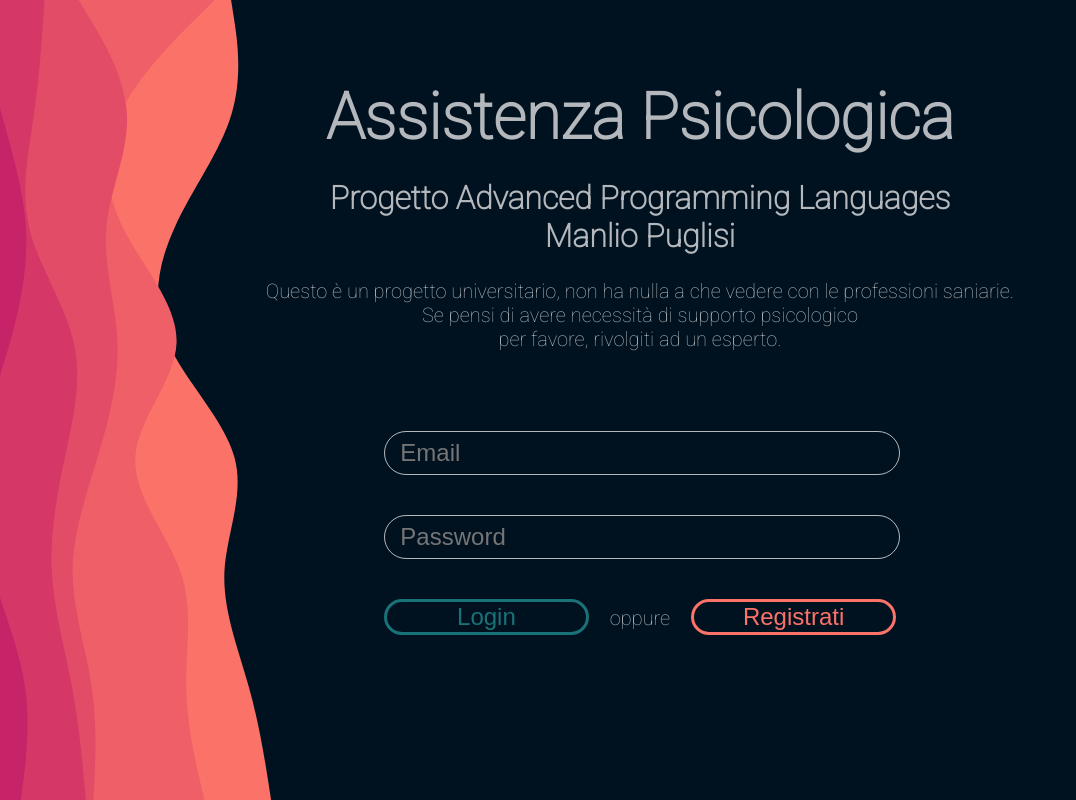
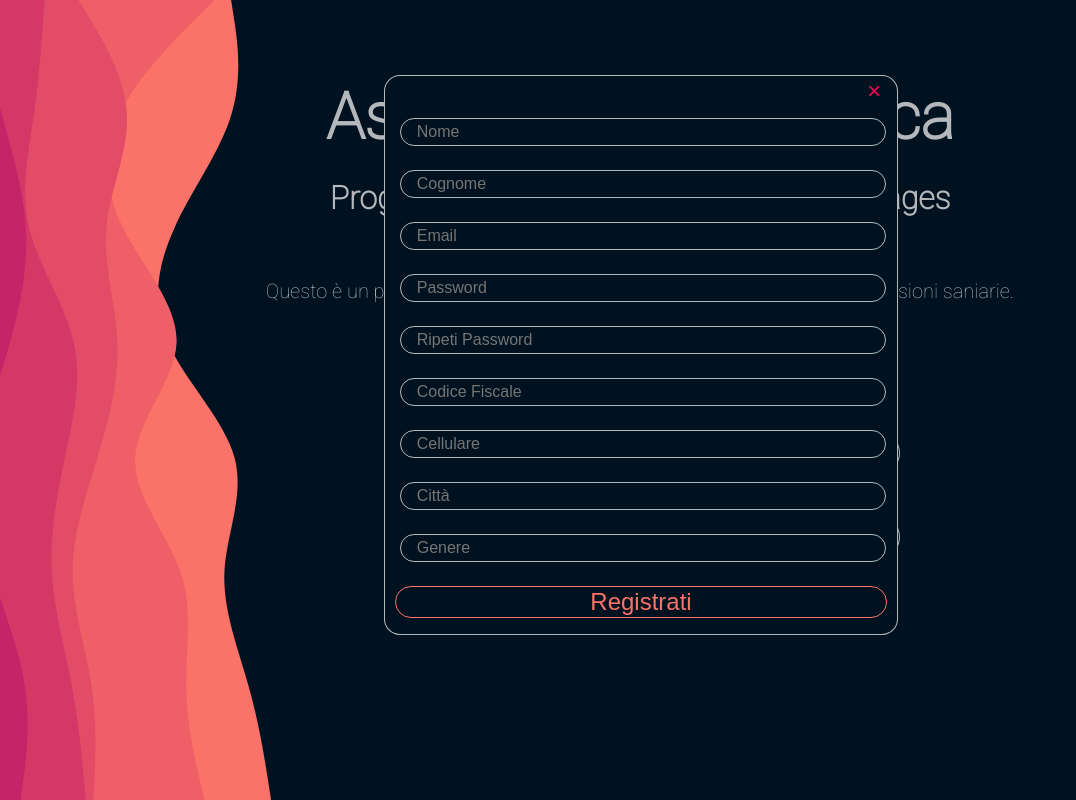
Before and after one commit to PManlio/AdvancedProgrammingLanguagesProject, an Angular app in the folder src/frontend/frontend-apl/: page / in a window 1280 px wide. Both pictures are taken after a click on the button "Registrati". Shown: the whole page, without its empty margins (0-1076 px from the left). Built offline with nearby package versions, Linux system fonts and the light colour scheme.

Commit message:
ultimare lavoro sulla finestra modale di registrazione, ma poi ci sono e posso passare al service di registrazione

```diff
--- a/src/frontend/frontend-apl/src/app/app.module.ts
+++ b/src/frontend/frontend-apl/src/app/app.module.ts
@@ -8,6 +8,7 @@ import { MainDivComponent } from './components/mainTitle/main-div/main-div.compo
 import { MainLoginComponent } from './components/mainTitle/main-div/main-login/main-login.component';
 import { MainRegisterComponent } from './components/mainTitle/main-div/main-register/main-register.component';
 import { LogoutbtnComponent } from './components/logoutbtn/logoutbtn.component';
+import { RegistrationModalComponent } from './components/mainTitle/main-div/registration-modal/registration-modal.component';
 
 @NgModule({
   declarations: [
@@ -15,7 +16,8 @@ import { LogoutbtnComponent } from './components/logoutbtn/logoutbtn.component';
     MainDivComponent,
     MainLoginComponent,
     MainRegisterComponent,
-    LogoutbtnComponent
+    LogoutbtnComponent,
+    RegistrationModalComponent
   ],
   imports: [
     BrowserModule,
--- a/src/frontend/frontend-apl/src/app/components/mainTitle/main-div/main-register/main-register.component.html
+++ b/src/frontend/frontend-apl/src/app/components/mainTitle/main-div/main-register/main-register.component.html
@@ -1 +1,3 @@
-<button class="button">Registrati</button>
+<button class="button" (click)="showRegistrationModal()">Registrati</button>
+
+<app-registration-modal [isSeen]="isSeen"></app-registration-modal>
--- a/src/frontend/frontend-apl/src/app/components/mainTitle/main-div/main-register/main-register.component.ts
+++ b/src/frontend/frontend-apl/src/app/components/mainTitle/main-div/main-register/main-register.component.ts
@@ -9,7 +9,15 @@ export class MainRegisterComponent implements OnInit {
 
   constructor() { }
 
+  public isSeen: boolean = false;
+
   ngOnInit(): void {
+    this.isSeen = false;
+  }
+
+  public showRegistrationModal() {
+    this.isSeen = this.isSeen ? false : true;
+    console.log("faccio qualcosa");
   }
 
 }
--- /dev/null
+++ b/src/frontend/frontend-apl/src/app/components/mainTitle/main-div/registration-modal/registration-modal.component.css
@@ -0,0 +1,87 @@
+.registrationModal {
+    position: relative;
+    margin-left: auto;
+    margin-right: auto;
+    margin-top: -70vh;
+    z-index: 2;
+    width: 100%;
+    height: auto;
+    background: #001220;
+    border: 0.15vh solid rgba(240, 240, 240, 0.75);
+    border-radius: 2vh;
+    /* border-color: #FF5400;
+    border-style: solid; */
+    animation-name: pushUpModal;
+    animation-duration: 1.5s;
+}
+
+#form {
+    width: 100%;
+    /* height: 10vh; */
+}
+
+/*registrationModal*/
+#closeButton {
+    margin-left: 93%;
+    background-color: transparent;
+    border: transparent;
+}
+
+#closeButton::before {
+    content: "\00d7";
+    font-size: 3vh;
+    margin: 0;
+    /* margin-left: 95%; */
+    /* width: 1.5vh;
+    height: 1.5vh; */
+    display: inline-block;
+    color: #FF0054;
+}
+
+input {
+    width: 91%;
+    /* height: auto; */
+    font-size: 2vh;
+    height: 3vh;
+    color: rgba(240, 240, 240, 0.75);
+    background-color: transparent;
+    border: 0.15vh solid rgba(240, 240, 240, 0.75);
+    border-radius: 20vh;
+    margin-left: 3%;
+    margin-right: 3%;
+    margin-top: 1.5vh;
+    margin-bottom: 1.5vh;
+}
+
+input[type="text"], input[type="password"] {
+    max-width: 91%;
+    padding-left: 3%;
+}
+
+.registerSubmit {
+    border: 0.15vh solid #FA7268;
+    color: #FA7268;
+    width: 96%;
+    margin-left: 2%;
+    margin-right: 2%;
+    margin-top: 1.5vh;
+    margin-bottom: 2vh
+}
+
+@keyframes pushUpModal {
+    0% {
+        margin-top: 150vh;
+    }
+
+    80% {
+        margin-top: -65vh;
+    }
+
+    90% {
+        margin-top: -68vh;
+    }
+
+    100% {
+        margin-top: -70vh;
+    }
+}
--- /dev/null
+++ b/src/frontend/frontend-apl/src/app/components/mainTitle/main-div/registration-modal/registration-modal.component.html
@@ -0,0 +1,16 @@
+<div id="registrationModal" class="registrationModal" *ngIf="isSeen">
+    <button id="closeButton" (click)="chiudiForm()"></button>
+    <form #registerForm="ngForm" id="rform" (ngSubmit)="registerSubmit(registerForm)">
+        <input type="text" placeholder="Nome" name="nome" autocomplete="off" ngModel #nome="ngModel">
+        <input type="text" placeholder="Cognome" name="cognome" autocomplete="off" ngModel #cognome="ngModel">
+        <input type="text" placeholder="Email" name="email" autocomplete="off" ngModel #email="ngModel">
+        <input type="password" placeholder="Password" name="password" autocomplete="off" ngModel #password="ngModel">
+        <input type="password" placeholder="Ripeti Password" name="ripetiPassword" autocomplete="off" ngModel #repeatPassword="ngModel">
+        <input type="text" placeholder="Codice Fiscale" name="codFisc" autocomplete="off" ngModel codFisc="ngModel">
+        <input type="text" placeholder="Cellulare" name="cellulare" autocomplete="off" ngModel cellulare="ngModel">
+        <input type="text" placeholder="Città" name="citta" autocomplete="off" ngModel citta="ngModel">
+        <input type="text" placeholder="Genere" name="genere" autocomplete="off" ngModel genere="ngModel">
+
+        <button class="button registerSubmit" type="submit">Registrati</button>
+    </form>
+</div>
--- /dev/null
+++ b/src/frontend/frontend-apl/src/app/components/mainTitle/main-div/registration-modal/registration-modal.component.ts
@@ -0,0 +1,35 @@
+import { Component, ElementRef, Input, OnInit, ViewChild } from '@angular/core';
+import { NgForm } from '@angular/forms';
+import { Paziente } from 'src/app/interfaces/paziente';
+import { RegisterService } from 'src/app/services/register.service';
+
+@Component({
+  selector: 'app-registration-modal',
+  templateUrl: './registration-modal.component.html',
+  styleUrls: ['./registration-modal.component.css']
+})
+export class RegistrationModalComponent implements OnInit {
+
+  // @ViewChild('registrationModal') thisModal: any;
+
+  @Input() public isSeen: boolean;
+
+  private paziente: Paziente;
+
+  constructor(private register: RegisterService) { }
+
+  public chiudiForm(event) {
+    this.isSeen = false;
+  }
+
+  ngOnInit(): void {
+    this.isSeen = false;
+  }
+
+  public registerSubmit(registerForm: NgForm) {
+    if (registerForm.value.password != registerForm.value.repeatPassword) {
+      window.alert("password ripetuta male, riprova");
+      return
+    }
+  }
+}
--- /dev/null
+++ b/src/frontend/frontend-apl/src/app/services/register.service.ts
@@ -0,0 +1,17 @@
+import { HttpClient } from '@angular/common/http';
+import { Injectable } from '@angular/core';
+
+@Injectable({
+  providedIn: 'root'
+})
+export class RegisterService {
+
+  private url: string = "http://localhost:8085/paziente/create"
+
+  constructor(private http: HttpClient) { }
+
+  public register() {
+    let mybody:string;
+    this.http.post(this.url, mybody, null).toPromise().then( v => { window.location.reload(); })
+  }
+}
```
Also changed, not shown: src/frontend/frontend-apl/src/app/components/mainTitle/main-div/main-div.component.html (line endings or trailing spaces), 2 other files (tests, documents, lock files or other folders).
